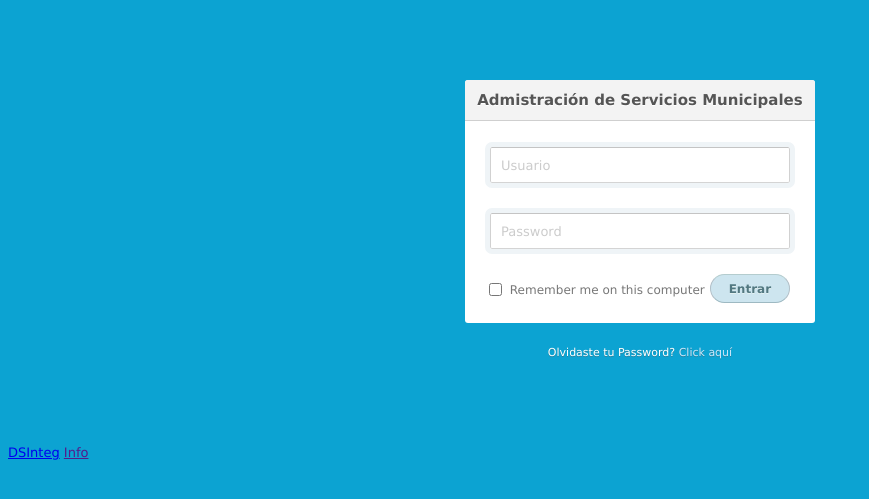
After one commit to DSInteg/serviciosMunicipales, a PHP site: page /index.html in a window 1280 px wide. The commit adds this page. Shown: the top 499 px of the page, without its empty margins (0-869 px from the left). Run offline with PHP 8.4, Linux system fonts and the light colour scheme; some libraries are stand-ins or nearby versions.

Commit message:
Estructura de archivos Servicios Municipales
Esta es la estructura de archivos, incluye login

```diff
--- /dev/null
+++ b/css/loginstyle.css
@@ -0,0 +1,163 @@
+@charset "utf-8";
+/* CSS Document */
+
+@import '../../shared/mixins',
+        '../../shared/reset',
+        '../../shared/about-light';
+
+/*
+ * Copyright (c) 2012-2013 Thibaut Courouble
+ * http://www.cssflow.com
+ *
+ * Licensed under the MIT License:
+ * http://www.opensource.org/licenses/mit-license.php
+ */
+
+body {
+  font: 13px/20px 'Lucida Grande', Tahoma, Verdana, sans-serif;
+  color: #404040;
+  background: #0ca3d2;
+
+}
+
+.container {
+  margin: 80px auto;
+  width: 640px;
+}
+
+.login {
+  position: relative;
+  margin: 0 auto;
+  padding: 20px 20px 20px;
+  width: 310px;
+  background: white;
+  border-radius: 3px;
+  @include box-shadow(0 0 200px rgba(white, .5), 0 1px 2px rgba(black, .3));
+
+  &:before {
+    content: '';
+    position: absolute;
+    top: -8px; right: -8px; bottom: -8px; left: -8px;
+    z-index: -1;
+    background: rgba(black, .08);
+    border-radius: 4px;
+  }
+
+  h1 {
+    margin: -20px -20px 21px;
+    line-height: 40px;
+    font-size: 15px;
+    font-weight: bold;
+    color: #555;
+    text-align: center;
+    text-shadow: 0 1px white;
+    background: #f3f3f3;
+    border-bottom: 1px solid #cfcfcf;
+    border-radius: 3px 3px 0 0;
+    @include linear-gradient(top, whiteffd, #eef2f5);
+    @include box-shadow(0 1px #f5f5f5);
+  }
+
+  p { margin: 20px 0 0; }
+  p:first-child { margin-top: 0; }
+
+  input[type=text], input[type=password] { width: 278px; }
+
+  p.remember_me {
+    float: left;
+    line-height: 31px;
+
+    label {
+      font-size: 12px;
+      color: #777;
+      cursor: pointer;
+    }
+
+    input {
+      position: relative;
+      bottom: 1px;
+      margin-right: 4px;
+      vertical-align: middle;
+    }
+  }
+
+  p.submit { text-align: center; }
+}
+
+.login-help {
+  margin: 20px 0;
+  font-size: 11px;
+  color: white;
+  text-align: center;
+  text-shadow: 0 1px #2a85a1;
+
+  a {
+    color: #cce7fa;
+    text-decoration: none;
+
+    &:hover { text-decoration: underline; }
+  }
+}
+
+:-moz-placeholder {
+  color: #c9c9c9 !important;
+  font-size: 13px;
+}
+
+::-webkit-input-placeholder {
+  color: #ccc;
+  font-size: 13px;
+}
+
+input {
+  font-family: 'Lucida Grande', Tahoma, Verdana, sans-serif;
+  font-size: 14px;
+}
+
+input[type=text], input[type=password] {
+  margin: 5px;
+  padding: 0 10px;
+  width: 200px;
+  height: 34px;
+  color: #404040;
+  background: white;
+  border: 1px solid;
+  border-color: #c4c4c4 #d1d1d1 #d4d4d4;
+  border-radius: 2px;
+  outline: 5px solid #eff4f7;
+  -moz-outline-radius: 3px; // Can we get this on WebKit please?
+  @include box-shadow(inset 0 1px 3px rgba(black, .12));
+
+  &:focus {
+    border-color: #7dc9e2;
+    outline-color: #dceefc;
+    outline-offset: 0; // WebKit sets this to -1 by default
+  }
+}
+
+input[type=submit] {
+  padding: 0 18px;
+  height: 29px;
+  font-size: 12px;
+  font-weight: bold;
+  color: #527881;
+  text-shadow: 0 1px #e3f1f1;
+  background: #cde5ef;
+  border: 1px solid;
+  border-color: #b4ccce #b3c0c8 #9eb9c2;
+  border-radius: 16px;
+  outline: 0;
+  @include box-sizing(content-box); // Firefox sets this to border-box by default
+  @include linear-gradient(top, #edf5f8, #cde5ef);
+  @include box-shadow(inset 0 1px white, 0 1px 2px rgba(black, .15));
+
+  &:active {
+    background: #cde5ef;
+    border-color: #9eb9c2 #b3c0c8 #b4ccce;
+    @include box-shadow(inset 0 0 3px rgba(black, .2));
+  }
+}
+
+.lt-ie9 {
+  input[type=text], input[type=password] { line-height: 34px; }
+}
--- /dev/null
+++ b/index.html
@@ -0,0 +1,48 @@
+<!DOCTYPE html>
+<!--[if lt IE 7]> <html class="lt-ie9 lt-ie8 lt-ie7" lang="en"> <![endif]-->
+<!--[if IE 7]> <html class="lt-ie9 lt-ie8" lang="en"> <![endif]-->
+<!--[if IE 8]> <html class="lt-ie9" lang="en"> <![endif]-->
+<!--[if gt IE 8]><!--> <html lang="en"> <!--<![endif]-->
+<head>
+  <meta charset="utf-8">
+  <meta http-equiv="X-UA-Compatible" content="IE=edge,chrome=1">
+  <title>Sistema de Administración se Servicios Municipales</title>
+  <link rel="stylesheet" href="/serviciosMunicipales/css/loginstyle.css">
+  <script src="http://ajax.googleapis.com/ajax/libs/jquery/1/jquery.min.js" type="text/javascript"></script>
+  <script src="/serviciosMunicipales/js/funcionesajax.js" type="text/javascript"> </script>
+  <script src="/serviciosMunicipales/js/loadmap.js" type="text/javascript"> </script>
+  <script type="text/javascript" src="http://maps.googleapis.com/maps/api/js?key=AIzaSyCX1lAIrCgyKGzpTNCAwxIYN8HEzqA2HwU&sensor=true"></script>
+  <!--[if lt IE 9]><script src="//html5shim.googlecode.com/svn/trunk/html5.js"></script><![endif]-->
+</head>
+<body>
+<div id="sistema" >
+  <section class="container">
+    <div class="login">
+      <h1>Admistración de Servicios Municipales</h1>
+      <FORM id="formalogin" name="formalogin" method="post" action="/serviciosMunicipales/core/login.php">
+        <p><input type="text" name="usuario" value="" placeholder="Usuario" id="txtusuario"></p>
+        <p><input type="password" name="password" value="" placeholder="Password" id="txtpassword"></p>
+        <p class="remember_me">
+          <label>
+            <input type="checkbox" name="remember_me" id="remember_me">
+            Remember me on this computer
+          </label>
+        </p>
+        <p class="submit"><input type="submit" name="commit" value="Entrar" ></p>
+      </form>
+    </div>
+
+    <div class="login-help">
+      <p>Olvidaste tu Password? <a href="index.html">Click aquí</a></p>
+    </div>
+  </section>
+
+  <section class="about">
+    <p class="about-links">
+      <a href="http://dsinteg.com" target="_new">DSInteg</a>
+      <a  href=""  target="_new">Info</a>
+    </p>
+  </section>
+  </div>
+</body>
+</html>
--- /dev/null
+++ b/js/funcionesajax.js
@@ -0,0 +1,22 @@
+        function loginSistema(usuario,password){
+            var url="/serviciosMunicipales/core/login.php";
+            $.ajax({
+                type: "POST",
+                url:url,
+                data:{
+					"usuario":usuario,
+					"password":password
+					},
+                success: function(datos){
+				    //inicializamapa();
+                    $('#sistema').html(datos);
+					$('#sistema').ready(function(){
+						var script = document.createElement('script');
+						script.type = 'text/javascript';
+						script.id = 'googleMaps';
+						script.src = 'https://maps.googleapis.com/maps/api/js?v=3.exp&sensor=false&callback=initGoogle';
+						document.body.appendChild(script);
+					});
+                }
+            });
+        }
--- /dev/null
+++ b/js/loadmap.js
@@ -0,0 +1,12 @@
+// DSInteg
+// Inicializa Mapa dependiendo las coordenadas
+
+function inicializamapa() {
+	var mapOptions = {
+		center: new google.maps.LatLng(-34.397, 150.644),
+		zoom: 20,
+		mapTypeId: google.maps.MapTypeId.HYBRID
+	};
+	var map = new google.maps.Map(document.getElementById("map_canvas"),
+	mapOptions);
+}
```
Also changed, not shown: core/login.php (+11 -0 lines), html/menu_canvas.html (added, +12 -0 lines), html/serviciosmunicipales.html (+26 -5 lines), html/serviciosmunicipalesft.html (added, +59 -0 lines), index.php (+17 -0 lines), js/config.js (added, +7 -0 lines), css/pserviciosmunicipales.css (added).
